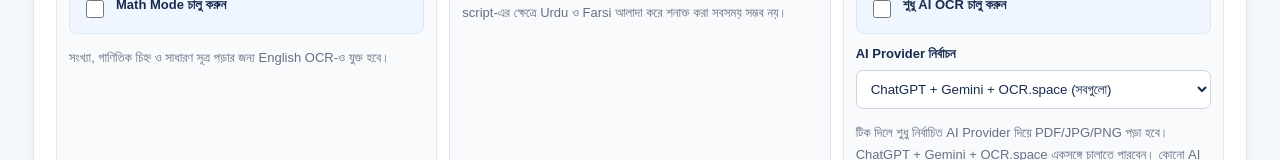
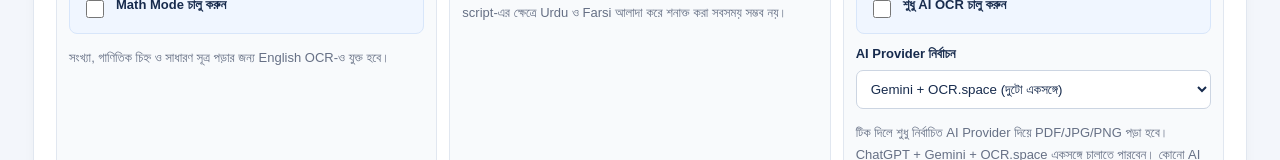
Before and after one commit to keypresstypingagency/Typing_Quality_Checker_Pro, a website: page public/index.html in a window 1280 px wide. Shown: the part 989-1149 px from the top of the page. Drawn offline with nearby package versions, Linux system fonts and the light colour scheme.

Commit message:
Update index.html

```diff
--- a/public/index.html
+++ b/public/index.html
@@ -169,7 +169,7 @@ select{width:100%;padding:10px;border:1px solid #ccd5e2;border-radius:7px;backgr
 </div>
 <label for="aiProviders" style="margin-top:12px">AI Provider নির্বাচন</label>
 <select id="aiProviders">
-  <option value="chatgpt,gemini,ocrspace" selected>ChatGPT + Gemini + OCR.space (সবগুলো)</option>
+  <option value="gemini,ocrspace" selected>Gemini + OCR.space (দুটো একসঙ্গে)</option>
   <option value="chatgpt">শুধু ChatGPT</option>
   <option value="gemini">শুধু Gemini</option>
   <option value="ocrspace">শুধু OCR.space</option>
```
